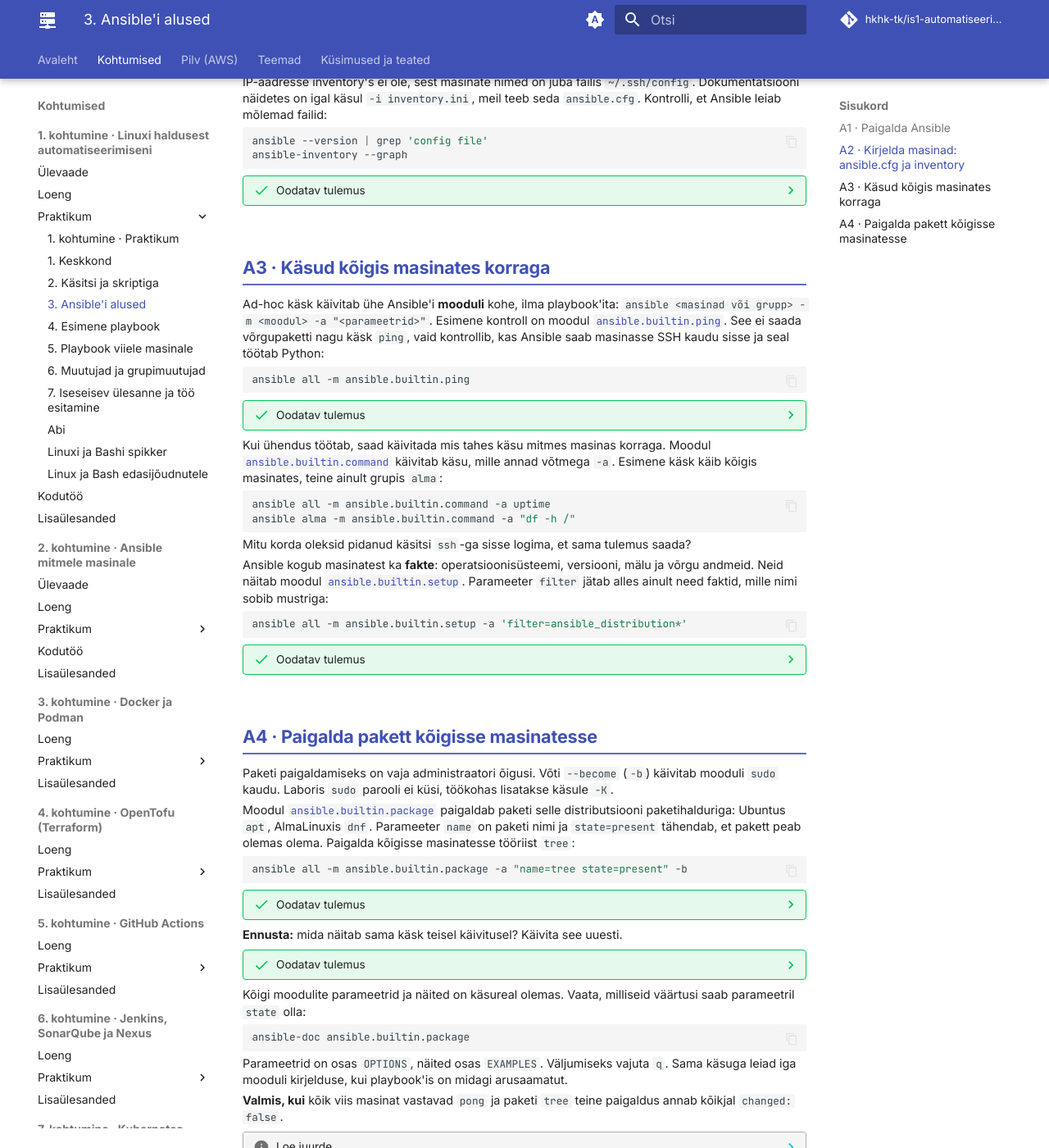
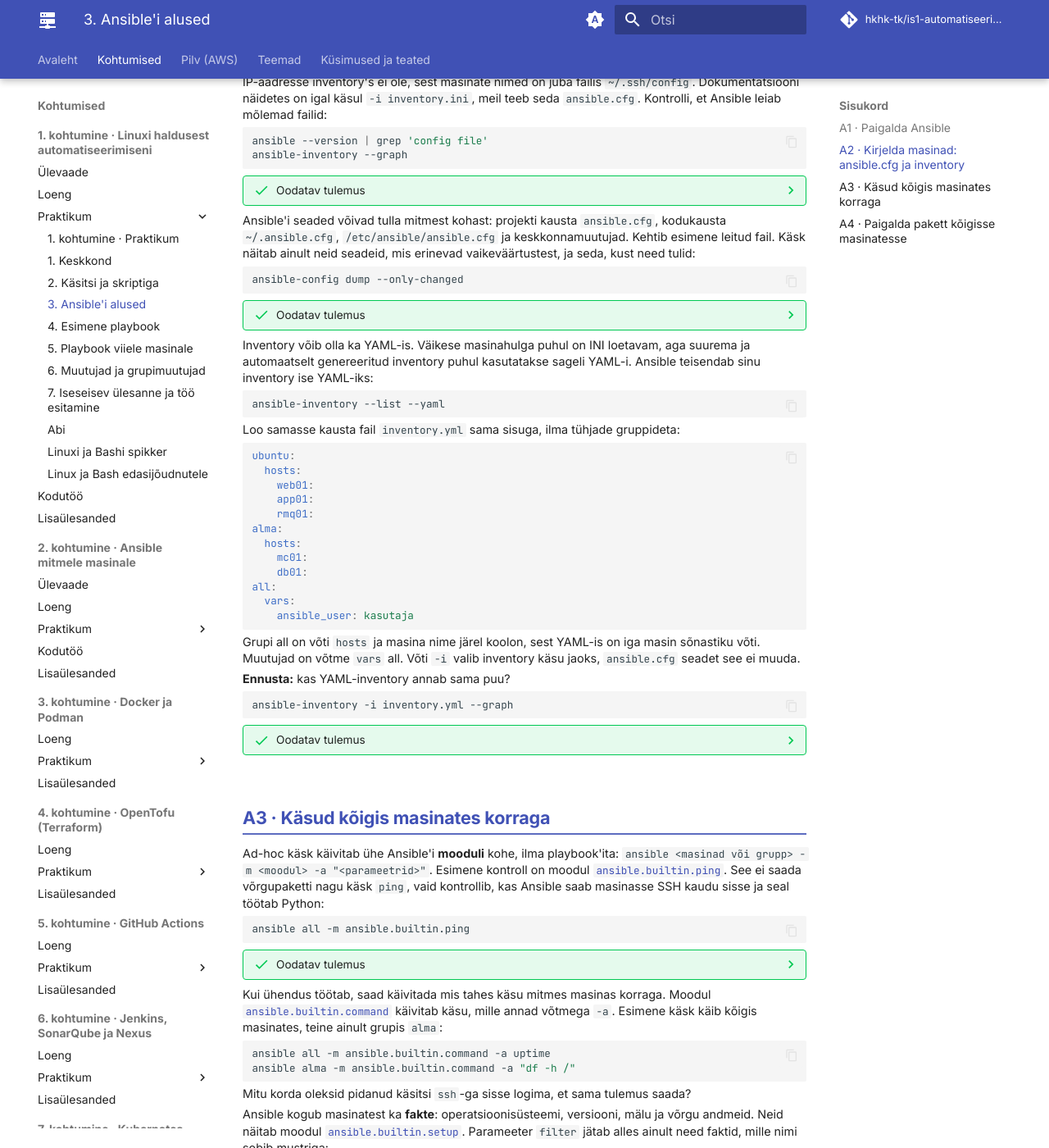
Before and after one commit to hkhk-tk/is1-automatiseerimine, an MkDocs documentation site: the page built from docs/k01/lab-3-ansible-alused.md, in a window 1280 px wide and 1400 px high, scrolled down 1054 px. Shown: the whole window at 82% size. Built offline with MkDocs 1.6.1 and Material for MkDocs 9.7.7, drawn with Linux system fonts in a browser that asks for light colours; comment, search, counter and statistics services are not loaded.

Commit message:
K1: inventory ka YAML-is, ansible-config, CLI võtmed, põhimõistete tabel
Praktikum 3: ansible-config dump --only-changed, inventory.yml ja ansible-inventory --list --yaml. Praktikum 5: --list-hosts, --list-tasks, --start-at-task, --step (testitud). Loeng 3: Ansible concepts mõisted inglise ja eesti keeles.

````diff
--- a/docs/k01/lab-3-ansible-alused.md
+++ b/docs/k01/lab-3-ansible-alused.md
@@ -77,6 +77,54 @@ ansible-inventory --graph
       |  |--db01
     ```
 
+Ansible'i seaded võivad tulla mitmest kohast: projekti kausta `ansible.cfg`, kodukausta `~/.ansible.cfg`, `/etc/ansible/ansible.cfg` ja keskkonnamuutujad. Kehtib esimene leitud fail. Käsk näitab ainult neid seadeid, mis erinevad vaikeväärtustest, ja seda, kust need tulid:
+
+```bash
+ansible-config dump --only-changed
+```
+
+??? success "Oodatav tulemus"
+
+    ```
+    CONFIG_FILE() = /home/kasutaja/kursus/k01/ansible.cfg
+    DEFAULT_HOST_LIST(/home/kasutaja/kursus/k01/ansible.cfg) = ['/home/kasutaja/kursus/k01/inventory.ini']
+    ```
+
+Inventory võib olla ka YAML-is. Väikese masinahulga puhul on INI loetavam, aga suurema ja automaatselt genereeritud inventory puhul kasutatakse sageli YAML-i. Ansible teisendab sinu inventory ise YAML-iks:
+
+```bash
+ansible-inventory --list --yaml
+```
+
+Loo samasse kausta fail `inventory.yml` sama sisuga, ilma tühjade gruppideta:
+
+```yaml
+ubuntu:
+  hosts:
+    web01:
+    app01:
+    rmq01:
+alma:
+  hosts:
+    mc01:
+    db01:
+all:
+  vars:
+    ansible_user: kasutaja
+```
+
+Grupi all on võti `hosts` ja masina nime järel koolon, sest YAML-is on iga masin sõnastiku võti. Muutujad on võtme `vars` all. Võti `-i` valib inventory käsu jaoks, `ansible.cfg` seadet see ei muuda.
+
+**Ennusta:** kas YAML-inventory annab sama puu?
+
+```bash
+ansible-inventory -i inventory.yml --graph
+```
+
+??? success "Oodatav tulemus"
+
+    Sama puu nagu `inventory.ini` puhul. Edasi kasutad `inventory.ini`-d, sest see on failis `ansible.cfg`.
+
 ## A3 · Käsud kõigis masinates korraga
 
 Ad-hoc käsk käivitab ühe Ansible'i **mooduli** kohe, ilma playbook'ita: `ansible <masinad või grupp> -m <moodul> -a "<parameetrid>"`. Esimene kontroll on moodul [`ansible.builtin.ping`](https://docs.ansible.com/projects/ansible/latest/collections/ansible/builtin/ping_module.html). See ei saada võrgupaketti nagu käsk `ping`, vaid kontrollib, kas Ansible saab masinasse SSH kaudu sisse ja seal töötab Python:
````
Also changed, not shown: docs/k01/lab-5-parem-playbook.md (+13 -1 lines), docs/k01/loeng.md (+29 -7 lines).
